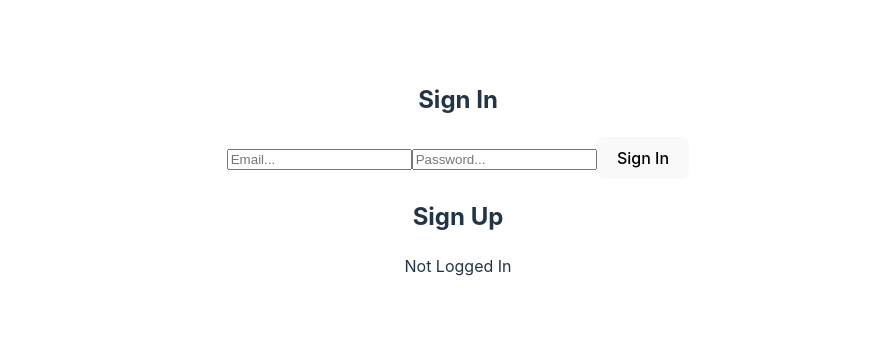
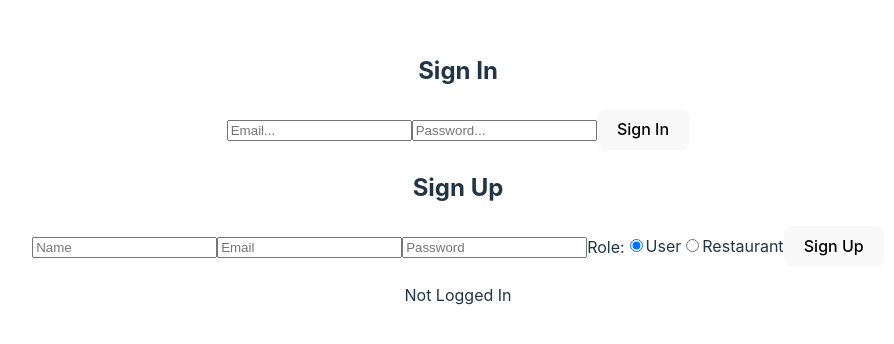
Before and after one commit to Simon1Asmar/MidProj-TasteLink, a React (Vite) app: page /UserAuthentication in a window 1280 px wide. Shown: the part 222-566 px from the top of the page, without its empty margins (182-1076 px from the left). Built offline with nearby package versions, Linux system fonts and the light colour scheme; no server answers; the database is empty.

Commit message:
auth and users database has been connected using contexts

```diff
--- a/src/components/SignInOrUpCard.jsx
+++ b/src/components/SignInOrUpCard.jsx
@@ -1,11 +1,11 @@
-import React from 'react'
+import React from "react";
 
-import { useContext } from 'react'
-import { AuthContext } from '../contexts/AuthContext'
-import { useEffect } from 'react';
+import { useContext } from "react";
+import { AuthContext } from "../contexts/AuthContext";
+import { useEffect } from "react";
+import { useState } from "react";
 
 function SignInOrUpCard() {
-
   const {
     email,
     setEmail,
@@ -17,34 +17,102 @@ function SignInOrUpCard() {
     signUp,
     logOut,
     userData,
+    setName,
+    name,
+    setRole,
+    role,
   } = useContext(AuthContext);
 
-  useEffect(()=>{
+  useEffect(() => {
     console.log("LOGGED In?", isLoggedIn);
-  },[isLoggedIn])
+  }, [isLoggedIn]);
 
   return (
     <section>
       <section>
         <h2>Sign In</h2>
         <form onSubmit={signIn}>
-        <input type="email" name="email" id="email" placeholder='Email...' onChange={(e) => setEmail(e.target.value)} required/>
-        <input type="password" name="password" id="password" placeholder='Password...' onChange={(e) => setPassword(e.target.value)} required/>
-        <button type="submit">Sign In</button>
+          <input
+            type="email"
+            name="email"
+            id="email"
+            placeholder="Email..."
+            onChange={(e) => setEmail(e.target.value)}
+            required
+          />
+          <input
+            type="password"
+            name="password"
+            id="password"
+            placeholder="Password..."
+            onChange={(e) => setPassword(e.target.value)}
+            required
+          />
+          <button type="submit">Sign In</button>
 
-        {errorMsg && <p style={{ color: 'red' }}>{errorMsg}</p>}
-      </form>
+          {errorMsg && <p style={{ color: "red" }}>{errorMsg}</p>}
+        </form>
       </section>
+
       <section>
         <h2>Sign Up</h2>
+        <form onSubmit={signUp}>
+          <input
+            type="text"
+            name="name"
+            value={name}
+            onChange={(e) => setName(e.target.value)}
+            required
+            placeholder="Name"
+          />
+          <input
+            type="email"
+            name="email"
+            value={email}
+            onChange={(e) => setEmail(e.target.value)}
+            required
+            placeholder="Email"
+          />
+          <input
+            type="password"
+            name="password"
+            value={password}
+            onChange={(e) => setPassword(e.target.value)}
+            required
+            placeholder="Password"
+          />
+          <label>
+            Role:
+            <label>
+              <input
+                type="radio"
+                name="role"
+                value="user"
+                checked={role === "user"}
+                onChange={() => setRole("user")}
+              />
+              User
+            </label>
+            <label>
+              <input
+                type="radio"
+                name="role"
+                value="restaurant"
+                checked={role === "restaurant"}
+                onChange={() => setRole("restaurant")}
+              />
+              Restaurant
+            </label>
+          </label>
+
+          <button type="submit">Sign Up</button>
+        </form>
       </section>
 
       {/* TEMPORARILY HERE */}
-      { isLoggedIn &&  (
-      <button onClick={logOut}>Log Out</button>
-      )}
+      {isLoggedIn && <button onClick={logOut}>Log Out</button>}
     </section>
-  )
+  );
 }
 
-export default SignInOrUpCard
+export default SignInOrUpCard;
--- a/src/contexts/AuthContext.jsx
+++ b/src/contexts/AuthContext.jsx
@@ -1,6 +1,8 @@
 import React from "react";
 
 import { createContext } from "react";
+import UsersContext from "./UsersContext";
+import { useContext } from "react";
 
 import { auth } from "../config/firebase";
 import {
@@ -19,6 +21,11 @@ const AuthProvider = ({ children }) => {
   const [errorMsg, setErrorMsg] = useState(null);
   const [isLoggedIn, setIsLoggedIn] = useState(false);
   const [userData, setUserData] = useState(null);
+  const [name, setName] = useState("");
+  const [role, setRole] = useState("user");
+
+
+  const {usersData, onCreateNewUser, findUserWithID} = useContext(UsersContext);
 
   // useEffect(() => {
   //   if (auth?.currentUser) {
@@ -46,9 +53,14 @@ const AuthProvider = ({ children }) => {
     e.preventDefault();
 
     try {
-      await createUserWithEmailAndPassword(auth, email, password);
+      await createUserWithEmailAndPassword(auth, email, password)
+      await onCreateNewUser(role, auth.currentUser.uid)
 
-      const user = auth.currentUser;
+      const user = {
+        ...auth.currentUser,
+        ...findUserWithID(auth.currentUser.uid)
+      };
+      // const user = auth.currentUser;
       setUserData(user);
       localStorage.setItem("currentUser", JSON.stringify(user));
       setIsLoggedIn(true);
@@ -69,7 +81,12 @@ const AuthProvider = ({ children }) => {
       //   console.log("finally");
       //   setErrorMsg(null);
       // });
-      const user = auth.currentUser;
+      const user = {
+        ...auth.currentUser,
+        ...findUserWithID(auth.currentUser.uid)
+      };
+      // const user = auth.currentUser;
+      //IMPORTANT!!!: WE MUST ALSO GET THE USER INFO FROM FIRESTORE AND SAVE IT INSIDE USER
       setUserData(user);
       setIsLoggedIn(true);
       setErrorMsg(null);
@@ -85,6 +102,7 @@ const AuthProvider = ({ children }) => {
   };
 
   const logOut = async () => {
+    console.log("logging out", userData);
     try {
       signOut(auth);
       setIsLoggedIn(false);
@@ -106,6 +124,10 @@ const AuthProvider = ({ children }) => {
     signUp,
     logOut,
     userData,
+    setName,
+    name,
+    setRole,
+    role,
   };
 
   return (
--- a/src/contexts/UsersProvider.jsx
+++ b/src/contexts/UsersProvider.jsx
@@ -3,7 +3,7 @@ import { useEffect } from 'react';
 import { useState } from 'react'
 
 import { db } from "../config/firebase"
-import { collection, getDocs } from "firebase/firestore"
+import { collection, getDocs, addDoc } from "firebase/firestore"
 
 import UsersContext from './UsersContext';
 
@@ -11,8 +11,6 @@ const UsersProvider = ({children}) => {
 
   const [usersData, setUsersData] = useState("");
   const usersCollectionRef = collection(db, "users");
-
-  useEffect(()=>{
 
   const fetchData = async () => {
     // READ THE DATA
@@ -32,11 +30,41 @@ const UsersProvider = ({children}) => {
     }
   }
 
+  useEffect(()=>{
     fetchData();
   },[]);
 
+  const onCreateNewUser = async (role, uid) => {
+    try {
+
+      await addDoc(usersCollectionRef, {
+        "role": role,
+        uid: uid
+      });
+
+      fetchData();
+
+
+    } catch (err) {
+      console.error(err);
+    }
+  }
+
+  const findUserWithID = (uid) => {
+    console.log("FINDING USER");
+    const output = usersData.find((user)=>{
+      console.log(user, user.uid, uid);
+      return user.uid === uid;
+    })
+
+    console.log('output', output)
+
+    return output;
+
+  }
+
   return (
-    <UsersContext.Provider value={{usersData}}>
+    <UsersContext.Provider value={{usersData, onCreateNewUser, findUserWithID}}>
       {children}
     </UsersContext.Provider>
   )
```
Lines whose indentation alone changed are shown as unchanged.
